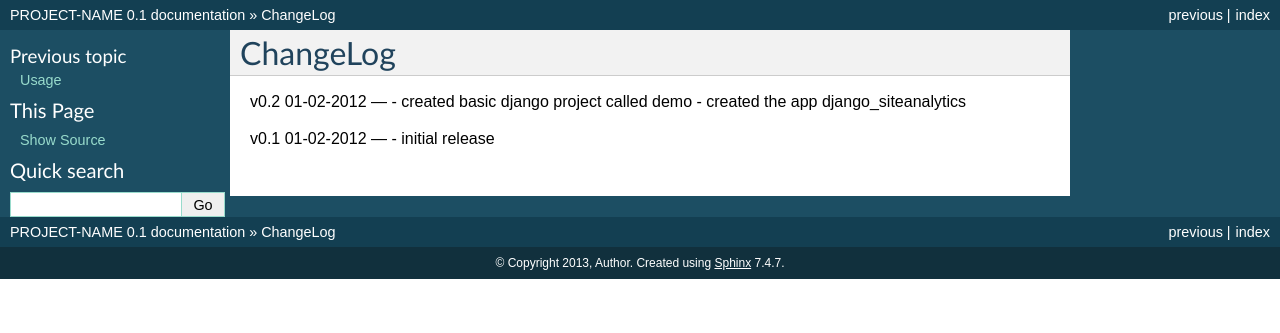
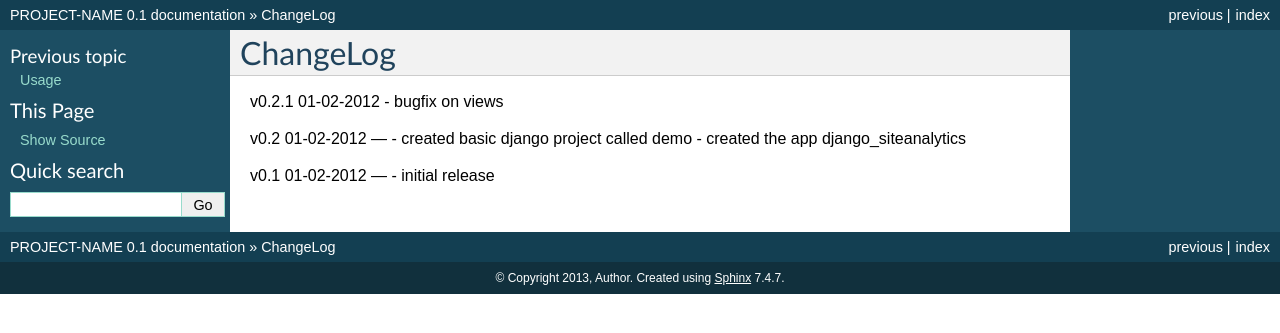
Before and after one commit to mikelopez/django-siteanalytics, a Sphinx documentation site: the page built from docs/changelog.rst, in a window 1280 px wide. Shown: the top 333 px of the page. Built offline with Sphinx 7.4.7, drawn with Linux system fonts in a browser that asks for light colours.

Commit message:
changelog update

```diff
--- a/docs/changelog.rst
+++ b/docs/changelog.rst
@@ -2,6 +2,9 @@
 
 ChangeLog
 =========
+
+v0.2.1 01-02-2012
+- bugfix on views
 
 
 v0.2 01-02-2012
```
